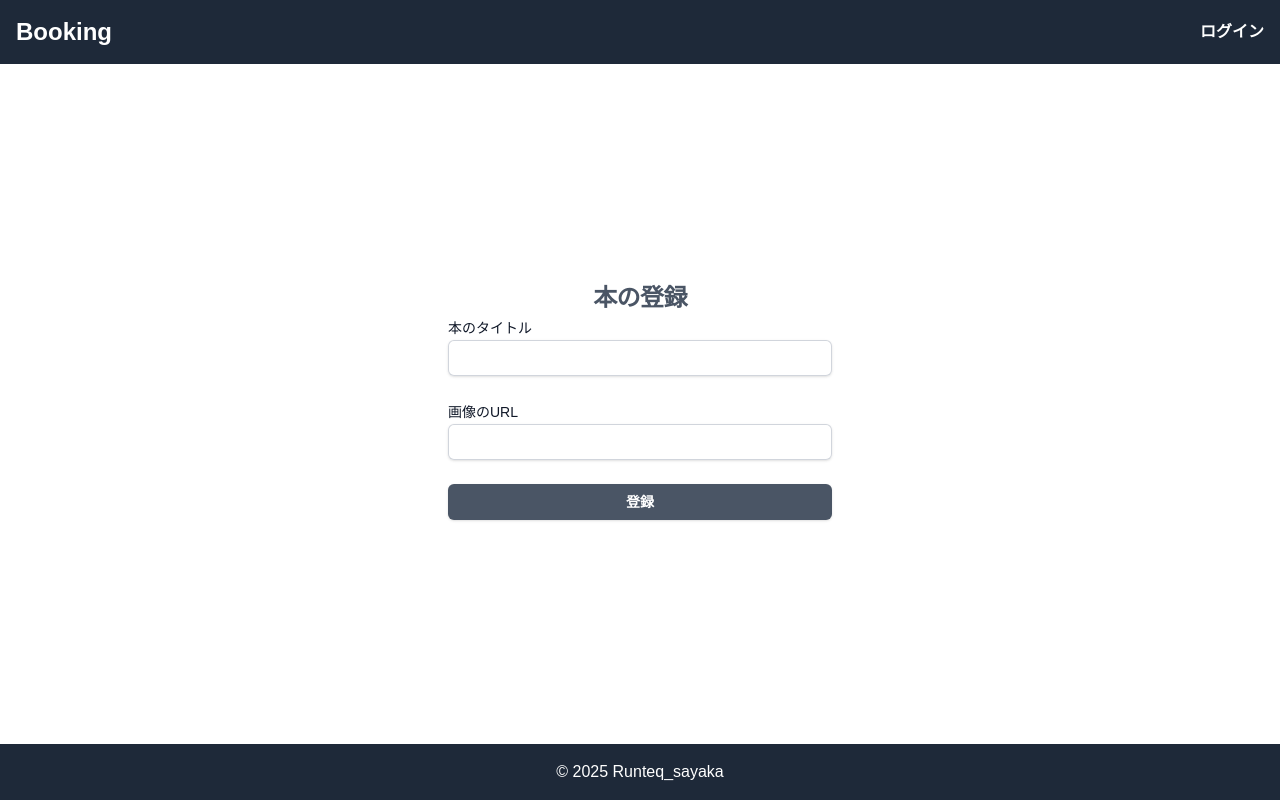
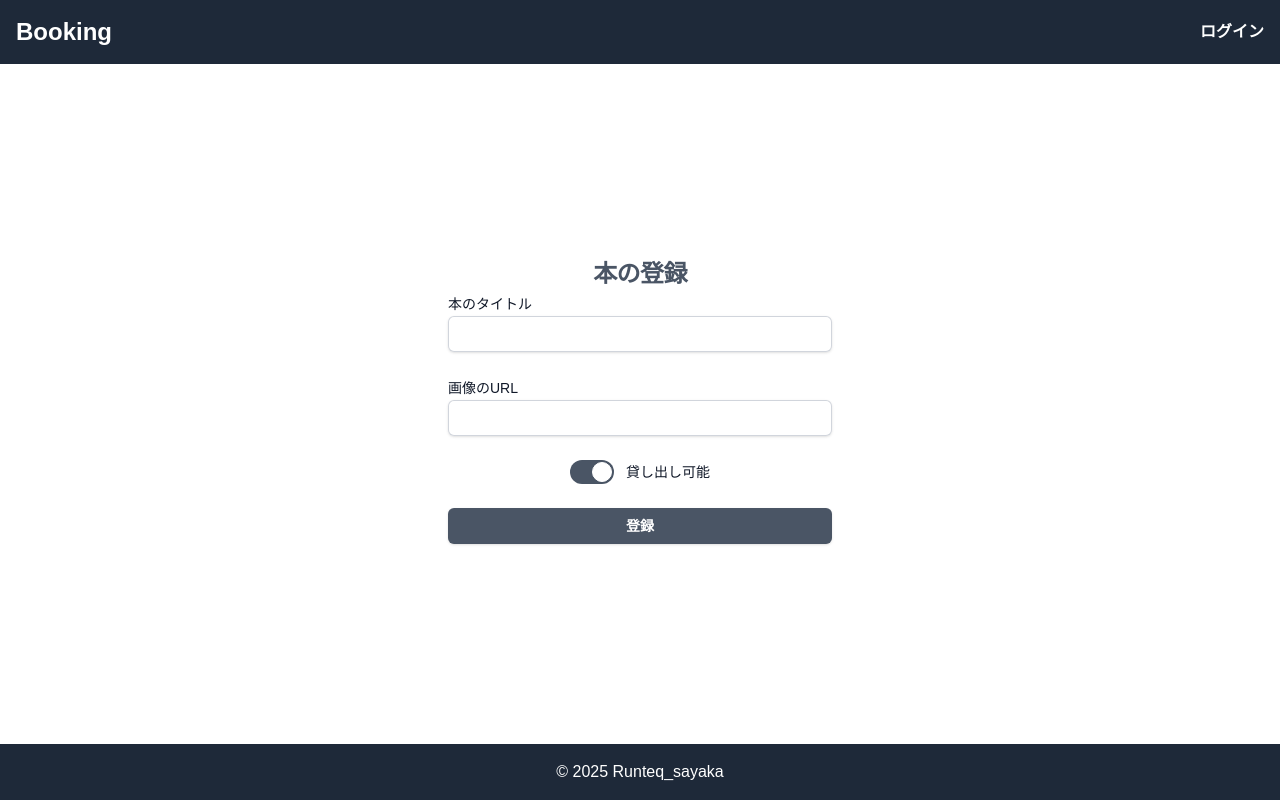
Before and after one commit to sayasurvey/cbm_app, a Next.js app in the folder src/: page /books/register in a window 1280 px wide. Built offline with nearby package versions, Linux system fonts and the light colour scheme.

Commit message:
FIX: 貸出可否の切り替えボタン作成

```diff
--- a/src/src/app/ui/books/BookForm.tsx
+++ b/src/src/app/ui/books/BookForm.tsx
@@ -7,12 +7,14 @@
 interface BookFormData {
   title: string;
   imageUrl: string;
+  loanable: boolean;
 }
 
 export const BookForm = () => {
   const [formData, setFormData] = useState<BookFormData>({
     title: '',
-    imageUrl: ''
+    imageUrl: '',
+    loanable: true
   });
 
   const handleInputChange = (e: React.ChangeEvent<HTMLInputElement>) => {
@@ -20,6 +22,13 @@
     setFormData(prev => ({
       ...prev,
       [name]: value
+    }));
+  };
+
+  const handleToggleLoanable = () => {
+    setFormData(prev => ({
+      ...prev,
+      loanable: !prev.loanable
     }));
   };
 
@@ -66,6 +75,21 @@
             </div>
           )}
 
+          <div className="flex items-center justify-center">
+            <label className="relative inline-flex items-center cursor-pointer">
+              <input
+                type="checkbox"
+                className="sr-only peer"
+                checked={formData.loanable}
+                onChange={handleToggleLoanable}
+              />
+              <div className="w-11 h-6 bg-gray-200 rounded-full peer peer-checked:after:translate-x-full peer-checked:after:border-white after:content-[''] after:absolute after:top-[2px] after:left-[2px] after:bg-white after:border-gray-300 after:border after:rounded-full after:h-5 after:w-5 after:transition-all peer-checked:bg-gray-600"></div>
+              <span className="ml-3 text-sm font-medium text-gray-900">
+                {formData.loanable ? '貸し出し可能' : '貸し出し不可'}
+              </span>
+            </label>
+          </div>
+
           <div>
             <div className="mt-2">
               <Button value="登録" type="submit" />
```
